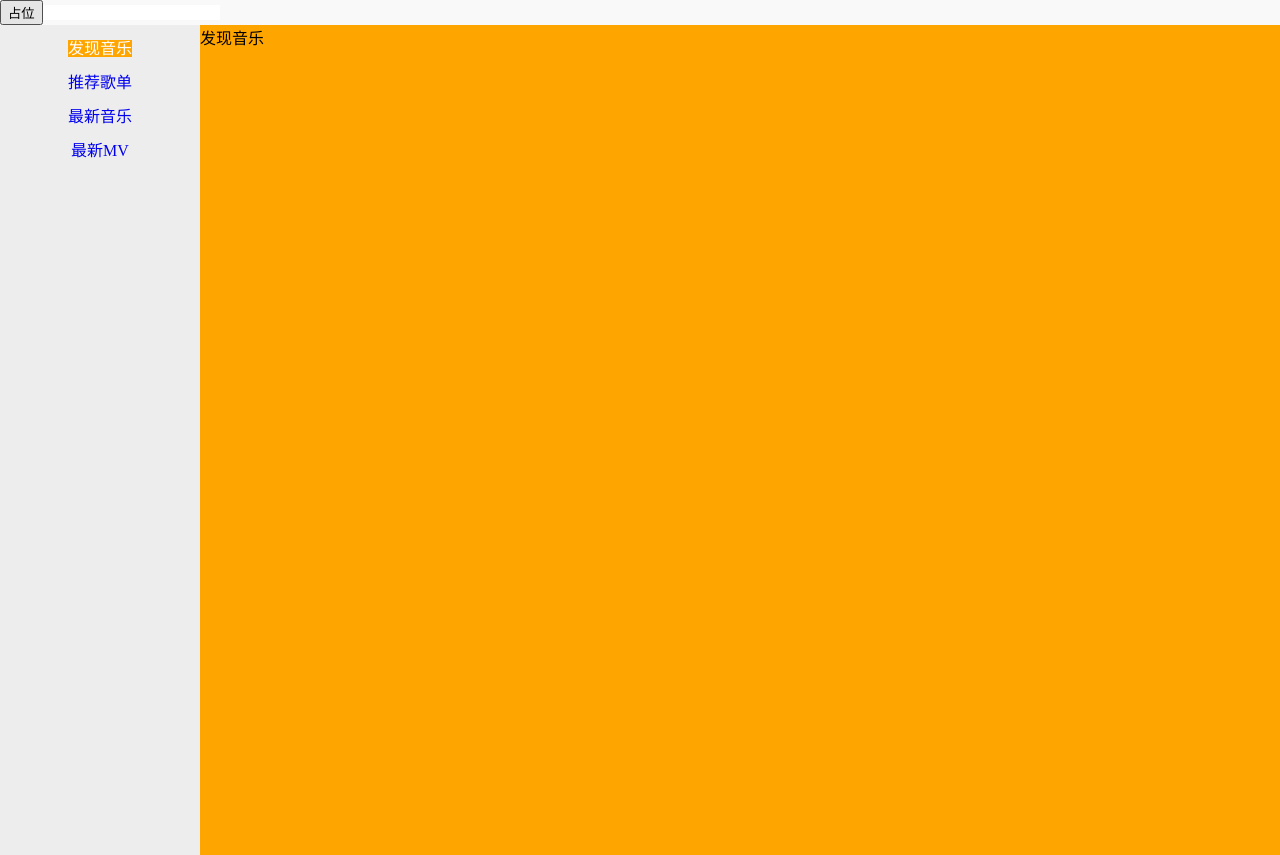
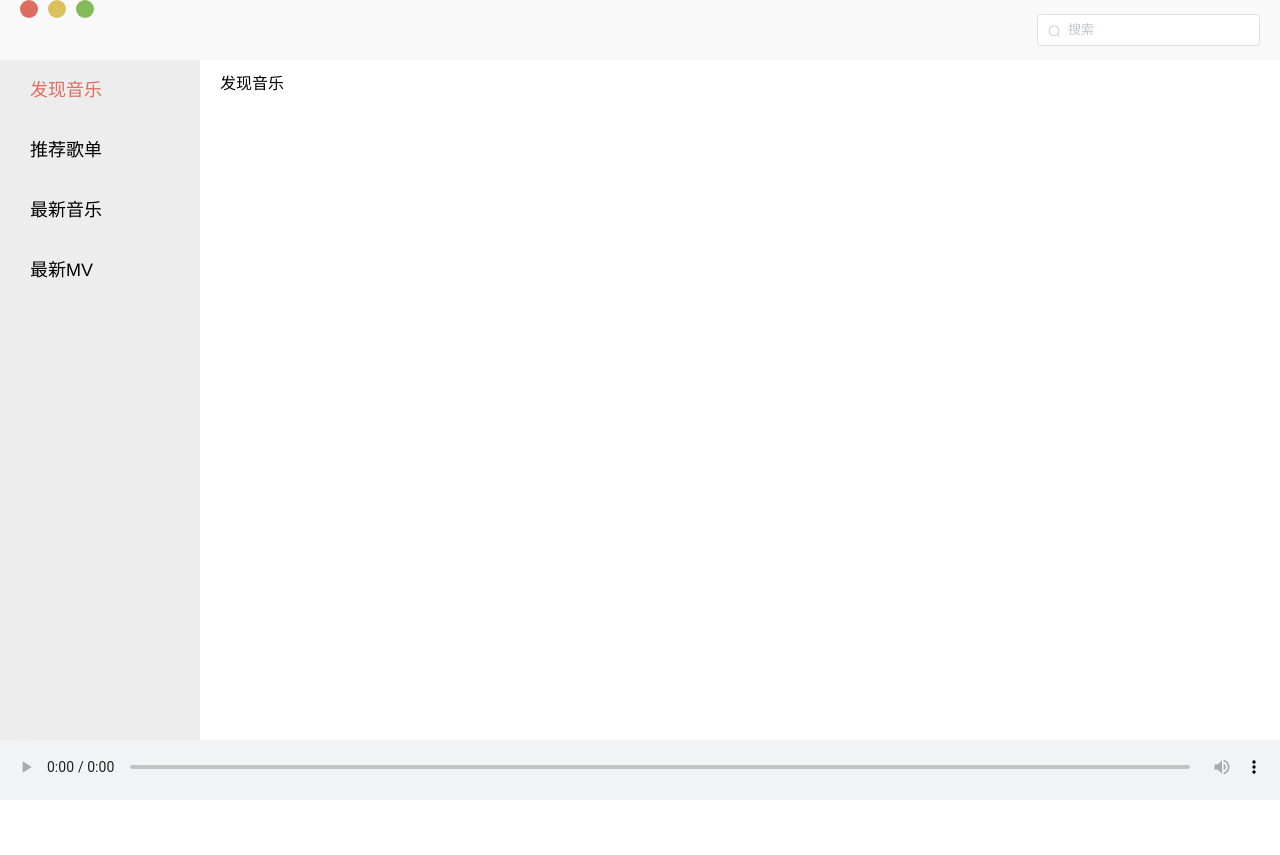
Before and after one commit to huxingyi1997/vue_163_music, a Vue app: page /#/discovery in a window 1280 px wide. After the commit the page ends 800 px from the top, so only its background shows below. Built offline with nearby package versions, Linux system fonts and the light colour scheme.

Commit message:
完整整体布局

```diff
--- a/src/App.vue
+++ b/src/App.vue
@@ -1,9 +1,9 @@
 <template>
-  <div>
+  <div id="app">
     <!-- 头部组件 -->
-    <top></top>
+    <top/>
     <!-- 主体组件 -->
-    <index></index>
+    <index/>
   </div>
 </template>
 
@@ -23,56 +23,4 @@ export default {
   },
 };
 </script>
-<style lang="less">
-html,
-body,
-ol,
-ul,
-li,
-h1,
-h2,
-h3,
-h4,
-h5,
-h6,
-p,
-th,
-td,
-dl,
-dd,
-form,
-fieldset,
-legend,
-input,
-textarea,
-select {
-  margin: 0;
-  padding: 0;
-}
-
-ul,
-ol,
-li {
-  list-style: none;
-}
-strong {
-  font-weight: normal;
-}
-i,
-em {
-  font-style: normal;
-}
-a,
-u {
-  text-decoration: none;
-}
-img {
-  border: 0;
-  display: block;
-}
-input,
-fieldset {
-  outline: none;
-  border: 0;
-}
-</style>
+<style lang="less"></style>
--- a/src/components/01.top.vue
+++ b/src/components/01.top.vue
@@ -1,39 +1,73 @@
 // 头部
 <template>
-  <div class="top">
-    <button>占位</button>
-    <input type="text" v-model="inputValue" @keyup.enter="toSearch" />
+  <div class="top-container">
+    <div class="left-box">
+      <div class="icon-wrapper">
+        <span class="iconfont icon-home"></span>
+        <span class="iconfont icon-sami-select"></span>
+        <span class="iconfont icon-full-screen"></span>
+      </div>
+      <div class="history-wrapper">
+        <span class="iconfont icon-arrow-lift"></span>
+        <span class="iconfont icon-arrow-right"></span>
+      </div>
+    </div>
+    <div class="right-box">
+      <div class="el-input el-input--small el-input--prefix">
+        <input
+          type="text"
+          autocomplete="off"
+          placeholder="搜索"
+          class="el-input__inner"
+        />
+        <span class="el-input__prefix">
+          <i class="el-input__icon el-icon-search"></i>
+        </span>
+      </div>
+    </div>
   </div>
 </template>
+
 <script>
 export default {
+  name: "top",
   data() {
     return {
-      inputValue: "",
+      query: "",
     };
-  },
-  methods: {
-    toSearch() {
-      // 如果为空 提示
-      if (this.inputValue == "") {
-        alert("请输入内容");
-      } else {
-        // 否则跳转页面
-        // this.$router.push('/result')
-        // 携带数据
-        // this.$router.push("/result?q=" + this.inputValue);
-        this.$router.push(`/result?q=${this.inputValue}`);
-      }
-    },
   },
 };
 </script>
+
+
+// export default {
+//   data() {
+//     return {
+//       inputValue: "",
+//     };
+//   },
+//   methods: {
+//     toSearch() {
+//       // 如果为空 提示
+//       if (this.inputValue == "") {
+//         alert("请输入内容");
+//       } else {
+//         // 否则跳转页面
+//         // this.$router.push('/result')
+//         // 携带数据
+//         // this.$router.push("/result?q=" + this.inputValue);
+//         this.$router.push(`/result?q=${this.inputValue}`);
+//       }
+//     },
+//   },
+// };
+//
 <style lang="less">
-.top {
-  // 开启弹性布局
-  display: flex;
-  // 纵向居中
-  align-items: center;
-  background: #f9f9f9;
-}
+// .top {
+//   // 开启弹性布局
+//   display: flex;
+//   // 纵向居中
+//   align-items: center;
+//   background: #f9f9f9;
+// }
 </style>
--- a/src/components/02.index.vue
+++ b/src/components/02.index.vue
@@ -1,6 +1,6 @@
 // 主体
 <template>
-    <div class="index">
+  <div class="index-container">
     <!-- 左侧的导航 -->
     <div class="nav">
       <ul>
@@ -24,42 +24,60 @@
       <!-- 路由的出口 地址命中之后，把组件显示出来的位置 -->
       <router-view></router-view>
     </div>
+    <!-- 播放标签 -->
+    <div class="player">
+      <audio :src="musicUrl" autoplay controls id="music"></audio>
+    </div>
   </div>
 </template>
 <script>
 // // 发现音乐组件
 // import discovery from './03.discovery.vue'
 export default {
+  name: "index",
+  data() {
+    return {
+      musicUrl: "http://m7.music.126.net/20200303182550/8aa5971b1630d1527a922ccd2b97f392/ymusic/035d/0109/520e/478f86cc9f6c6539f7c8ed3e06c1bf8e.mp3"
+    };
+  }
   // 注册组件
   //   components: {
   //     // 发现音乐组件
   //     discovery, // discovery: discovery可省略
   //   }
-}
+};
 </script>
 <style lang="less" scoped>
-.index {
-    // 设置父组件弹性布局
-    display: flex;
-    height: 830px;
-}
-.index .nav {
-  background-color: #ededed;
-  width: 200px;
-  height: 100%;
-}
-.index .nav li {
-    text-align: center;
-    margin: 10px;
-}
-.main {
-    background-color: orange;
-    // 使用剩余的尺寸
-    flex: 1;
-}
-// 设计高亮的效果
-a.router-link-active {
-  color: white;
-  background-color: orange;
-}
+// .index {
+//   // 设置父组件弹性布局
+//   display: flex;
+//   height: 830px;
+// }
+// .index .nav {
+//   background-color: #ededed;
+//   width: 200px;
+//   height: 100%;
+// }
+// .index .nav li {
+//   text-align: center;
+//   margin: 10px;
+// }
+// .main {
+//   background-color: orange;
+//   // 使用剩余的尺寸
+//   flex: 1;
+// }
+// // 设计高亮的效果
+// a.router-link-active {
+//   color: white;
+//   background-color: orange;
+// }
+// .player {
+//   background: #f1f3f4;
+//   height: 60px;
+//   position: fixed;
+//   bottom: 0;
+//   left: 0;
+//   width: 100%;
+// }
 </style>
--- a/src/main.js
+++ b/src/main.js
@@ -8,6 +8,8 @@ Vue.config.productionTip = false
 import './plugins/element.js'
 // 导入element-ui样式
 import 'element-ui/lib/theme-chalk/index.css'
+// 导入全局样式
+import './assets/index.css'
 // // 导入element-ui
 // import ElementUI from 'element-ui';
 // // 导入element-ui样式
--- a/src/views/01.discovery.vue
+++ b/src/views/01.discovery.vue
@@ -1,13 +1,12 @@
 // 发现音乐
 <template>
-    <div>
-       发现音乐
-    </div>
+  <div>
+    发现音乐
+  </div>
 </template>
 <script>
 export default {
-
-}
+  name: "discovery",
+};
 </script>
-<style lang="less" scoped>
-</style>
+<style lang="less" scoped></style>
```
Lines whose indentation alone changed are shown as unchanged.
